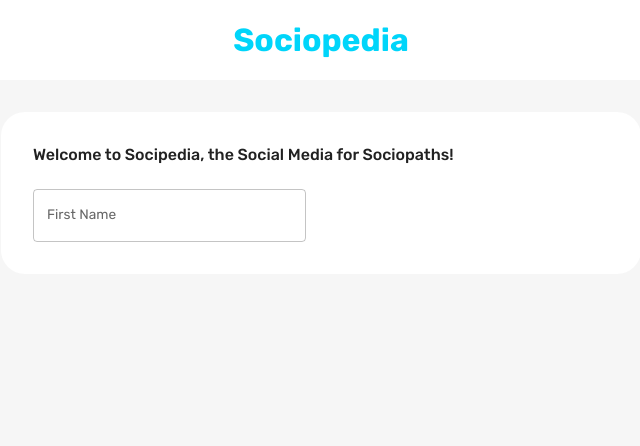
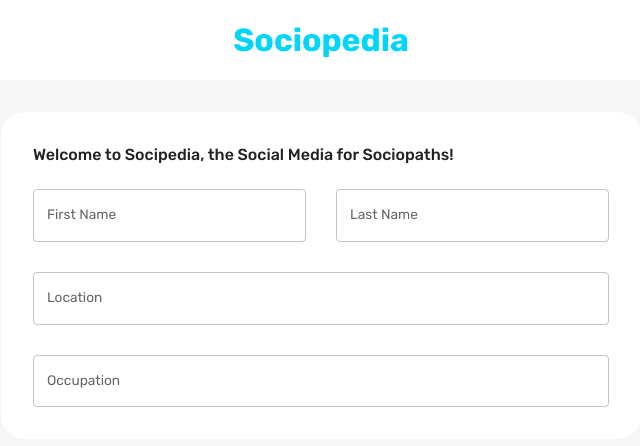
Before and after one commit to adonbiju/socialMedia, a React (Create React App) app in the folder client/: page / in a window 1280 px wide. Shown: the top 446 px of the page, without its empty margins (319-959 px from the left). Built offline with nearby package versions, Linux system fonts and the light colour scheme.

Commit message:
In Form.jsx ==> Register Form==> Last Name, Occupation, Location Field is added

```diff
--- a/client/src/scenes/LoginPage/Form.jsx
+++ b/client/src/scenes/LoginPage/Form.jsx
@@ -94,6 +94,38 @@ const Form = () => {
                   helperText={touched.firstName && errors.firstName}
                   sx={{ gridColumn: "span 2" }}
                 />
+                 <TextField
+                  label="Last Name"
+                  onBlur={handleBlur}
+                  onChange={handleChange}
+                  value={values.lastName}
+                  name="lastName"
+                  error={Boolean(touched.lastName) && Boolean(errors.lastName)}
+                  helperText={touched.lastName && errors.lastName}
+                  sx={{ gridColumn: "span 2" }}
+                />
+                <TextField
+                  label="Location"
+                  onBlur={handleBlur}
+                  onChange={handleChange}
+                  value={values.location}
+                  name="location"
+                  error={Boolean(touched.location) && Boolean(errors.location)}
+                  helperText={touched.location && errors.location}
+                  sx={{ gridColumn: "span 4" }}
+                />
+                <TextField
+                  label="Occupation"
+                  onBlur={handleBlur}
+                  onChange={handleChange}
+                  value={values.occupation}
+                  name="occupation"
+                  error={
+                    Boolean(touched.occupation) && Boolean(errors.occupation)
+                  }
+                  helperText={touched.occupation && errors.occupation}
+                  sx={{ gridColumn: "span 4" }}
+                />
               </>
              )}
             </Box>
```
